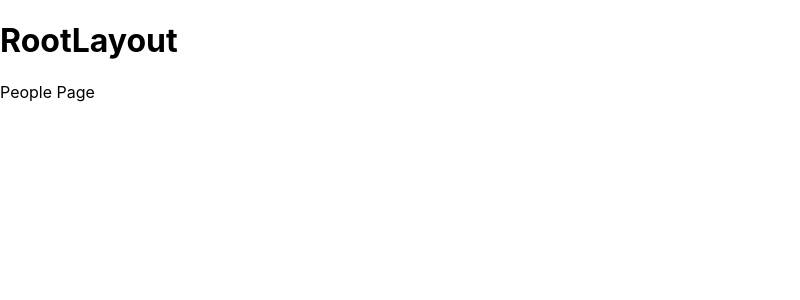
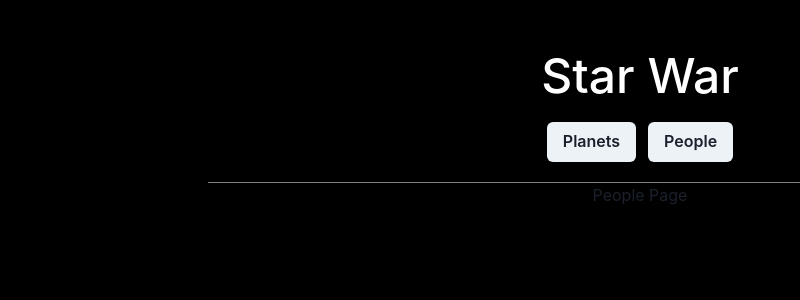
Before and after one commit to ZinMyoHtet1/react-query, a React (Create React App) app: page /people in a window 1280 px wide. Shown: the top 300 px of the page, without its empty margins (0-800 px from the left). Built offline with nearby package versions, Linux system fonts and the light colour scheme.

Commit message:
added Planets

```diff
--- a/package.json
+++ b/package.json
@@ -6,6 +6,7 @@
     "@chakra-ui/react": "^2.8.2",
     "@emotion/react": "^11.11.4",
     "@emotion/styled": "^11.11.5",
+    "@tanstack/react-query": "^5.29.2",
     "@testing-library/jest-dom": "^5.17.0",
     "@testing-library/react": "^13.4.0",
     "@testing-library/user-event": "^13.5.0",
--- a/src/App.css
+++ b/src/App.css
@@ -1,38 +1,4 @@
 .App {
+  background-color: black;
   text-align: center;
 }
-
-.App-logo {
-  height: 40vmin;
-  pointer-events: none;
-}
-
-@media (prefers-reduced-motion: no-preference) {
-  .App-logo {
-    animation: App-logo-spin infinite 20s linear;
-  }
-}
-
-.App-header {
-  background-color: #282c34;
-  min-height: 100vh;
-  display: flex;
-  flex-direction: column;
-  align-items: center;
-  justify-content: center;
-  font-size: calc(10px + 2vmin);
-  color: white;
-}
-
-.App-link {
-  color: #61dafb;
-}
-
-@keyframes App-logo-spin {
-  from {
-    transform: rotate(0deg);
-  }
-  to {
-    transform: rotate(360deg);
-  }
-}
--- a/src/components/NavBar.js
+++ b/src/components/NavBar.js
@@ -3,11 +3,24 @@
 
 function NavBar() {
   return (
-    <Box>
-      <Text fontSize="5xl">Star War</Text>
-      <HStack>
-        <Button>Planets</Button>
-        <Button>People</Button>
+    <Box
+      display="flex"
+      flexDirection="column"
+      borderBottom="1px solid gray"
+      w="100%"
+      p="20px"
+      alignItems="center"
+    >
+      <Text fontSize="5xl" mb="10px" color="white" fontWeight="500">
+        Star War
+      </Text>
+      <HStack spacing={3}>
+        <Button as="a" href="/">
+          Planets
+        </Button>
+        <Button as="a" href="/people">
+          People
+        </Button>
       </HStack>
     </Box>
   );
--- /dev/null
+++ b/src/components/Planet.js
@@ -0,0 +1,19 @@
+import React from "react";
+import { Box, Heading, Text, SimpleGrid } from "@chakra-ui/react";
+
+function Planet(planets) {
+  console.log(planets);
+  return (
+    <SimpleGrid column="4" gap="10px" minChildWidth="250px">
+      {planets.planet.map((planet) => (
+        <Box p="20px" bg="whitesmoke" mt="10px" borderRadius="5px">
+          <Heading size="md">{planet.name}</Heading>
+          <Text fontSize="md">population - {planet.population}</Text>
+          <Text fontSize="md">terrain - {planet.terrain}</Text>
+        </Box>
+      ))}
+    </SimpleGrid>
+  );
+}
+
+export default Planet;
--- a/src/index.css
+++ b/src/index.css
@@ -1,13 +1,17 @@
 body {
   margin: 0;
-  font-family: -apple-system, BlinkMacSystemFont, 'Segoe UI', 'Roboto', 'Oxygen',
-    'Ubuntu', 'Cantarell', 'Fira Sans', 'Droid Sans', 'Helvetica Neue',
+  font-family: -apple-system, BlinkMacSystemFont, "Segoe UI", "Roboto", "Oxygen",
+    "Ubuntu", "Cantarell", "Fira Sans", "Droid Sans", "Helvetica Neue",
     sans-serif;
   -webkit-font-smoothing: antialiased;
   -moz-osx-font-smoothing: grayscale;
 }
 
 code {
-  font-family: source-code-pro, Menlo, Monaco, Consolas, 'Courier New',
+  font-family: source-code-pro, Menlo, Monaco, Consolas, "Courier New",
     monospace;
 }
+
+#root {
+  background-color: black;
+}
--- a/src/index.js
+++ b/src/index.js
@@ -2,10 +2,13 @@
 import ReactDOM from "react-dom/client";
 import "./index.css";
 import App from "./App";
+import { ChakraProvider, theme } from "@chakra-ui/react";
 
 const root = ReactDOM.createRoot(document.getElementById("root"));
 root.render(
   <React.StrictMode>
-    <App />
+    <ChakraProvider theme={theme}>
+      <App />
+    </ChakraProvider>
   </React.StrictMode>
 );
--- a/src/layouts/RootLayout.js
+++ b/src/layouts/RootLayout.js
@@ -1,12 +1,26 @@
 import React from "react";
 import { Outlet } from "react-router";
+import NavBar from "../components/NavBar";
+import { Container } from "@chakra-ui/react";
+import { QueryClientProvider, QueryClient } from "@tanstack/react-query";
+
+const queryClient = new QueryClient();
+
+const defaultQueryOptions = {
+  staleTime: 60000,
+  cacheTime: 18000,
+};
+
+queryClient.setDefaultOptions(defaultQueryOptions);
 
 function RootLayout() {
   return (
-    <div>
-      <h1>RootLayout</h1>
-      <Outlet />
-    </div>
+    <QueryClientProvider client={queryClient}>
+      <Container centerContent maxW="4xl" minH="100vh" pt="20px">
+        <NavBar />
+        <Outlet />
+      </Container>
+    </QueryClientProvider>
   );
 }
 
--- a/src/pages/People.js
+++ b/src/pages/People.js
@@ -5,3 +5,5 @@
 }
 
 export default People;
+
+//https://swapi.dev/api/people/
--- a/src/pages/Planets.js
+++ b/src/pages/Planets.js
@@ -1,7 +1,29 @@
+import { useQuery } from "@tanstack/react-query";
 import React from "react";
+import Planet from "../components/Planet";
+import { Heading, Box } from "@chakra-ui/react";
+
+const fetchPlanets = async () => {
+  const res = await fetch("https://swapi.dev/api/planets/");
+  return res.json();
+};
 
 function Planets() {
-  return <div>Planets Page</div>;
+  const { data, status } = useQuery({
+    queryKey: ["planets"],
+    queryFn: fetchPlanets,
+  });
+  console.log(data?.results);
+  return (
+    <Box w="100%" px="10px" mt="10px">
+      <Heading size="lg" color="white">
+        Planets
+      </Heading>
+      {status === "pending" ? <div>loading...</div> : null}
+      {status === "success" && data.results && <Planet planet={data.results} />}
+      {status === "error" ? <div>error</div> : null}
+    </Box>
+  );
 }
 
 export default Planets;
```
Also changed, not shown: src/components/Person.js (added), 1 other file (tests, documents, lock files or other folders).
